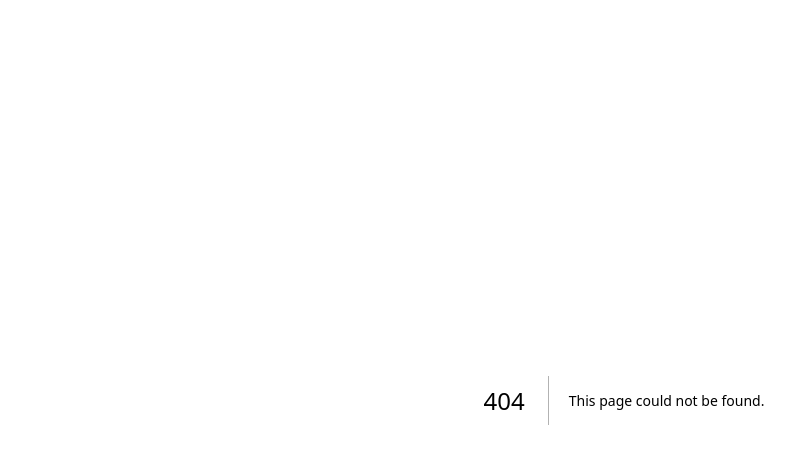
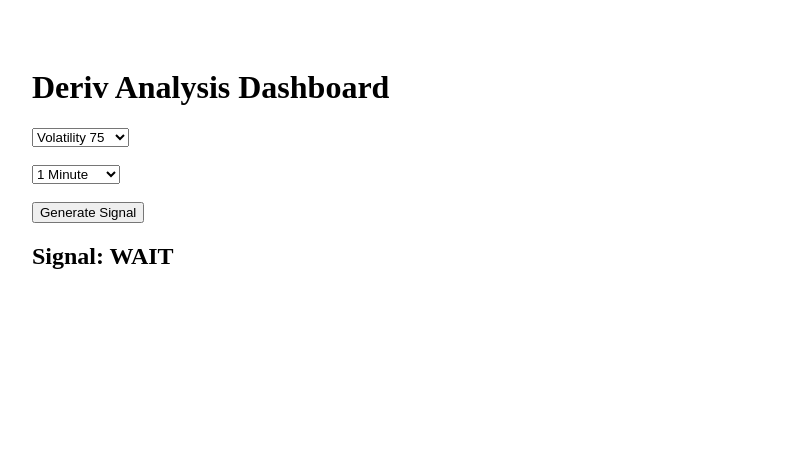
Before and after one commit to oduorgeorge513-pixel/derivslave, a Next.js app: page /pages/pages/pages/dashboard in a window 1280 px wide. Before the commit this address had no page. Shown: the top 464 px of the page, without its empty margins (16-811 px from the left). Built offline with nearby package versions, Linux system fonts and the light colour scheme; sample sign-in values are in the browser's storage.

Commit message:
Create dashboard.js

```diff
--- /dev/null
+++ b/pages/pages/pages/pages/dashboard.js
@@ -0,0 +1,35 @@
+import { useEffect } from "react";
+
+export default function Dashboard() {
+  useEffect(() => {
+    const user = localStorage.getItem("user");
+    if (!user) window.location.href = "/login";
+  }, []);
+
+  return (
+    <div style={{ padding: 40 }}>
+      <h1>Deriv Analysis Dashboard</h1>
+
+      <select>
+        <option>Volatility 75</option>
+        <option>Volatility 100</option>
+        <option>Boom 1000</option>
+        <option>Crash 1000</option>
+      </select>
+
+      <br /><br />
+
+      <select>
+        <option>1 Minute</option>
+        <option>5 Minutes</option>
+        <option>15 Minutes</option>
+      </select>
+
+      <br /><br />
+
+      <button>Generate Signal</button>
+
+      <h2>Signal: WAIT</h2>
+    </div>
+  );
+}
```
